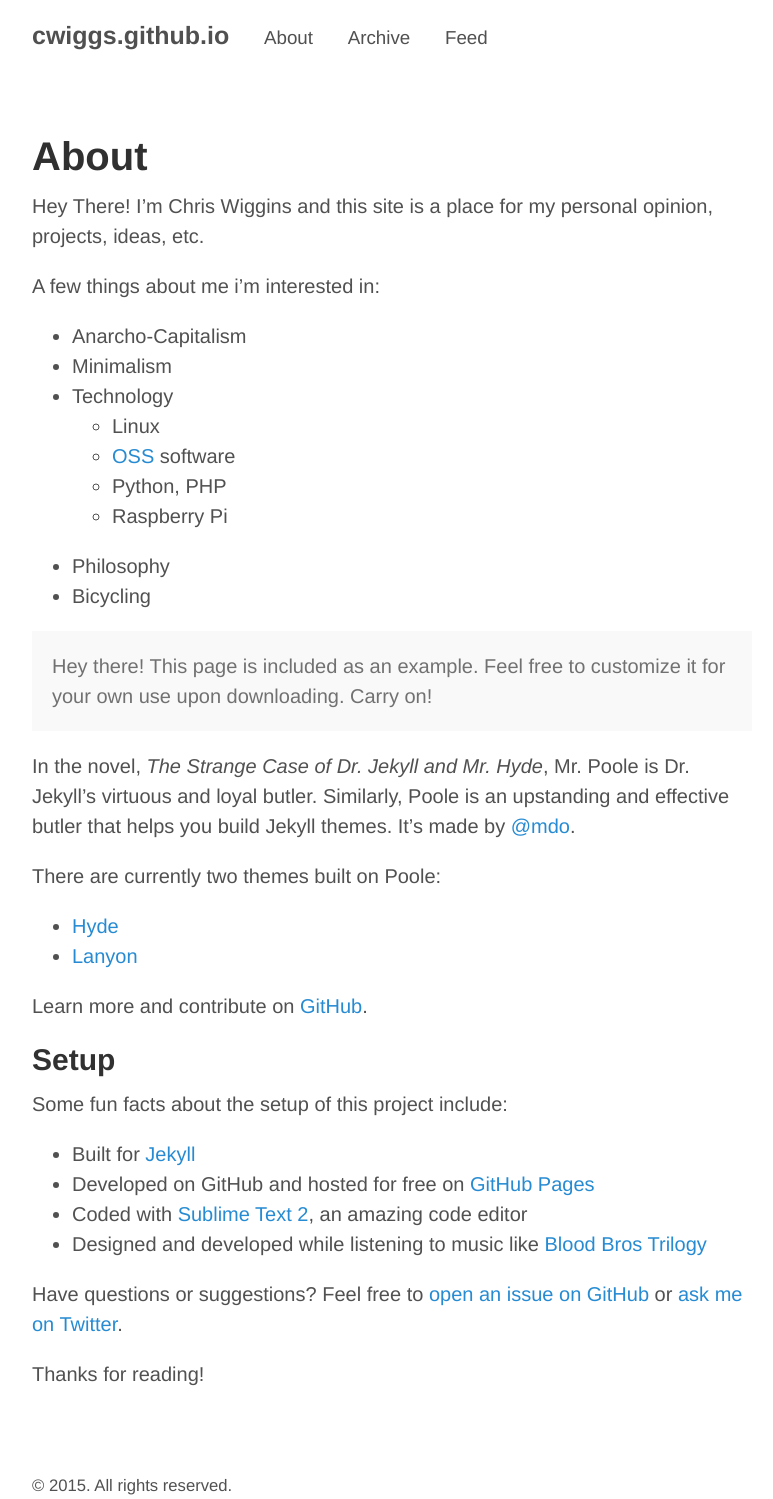
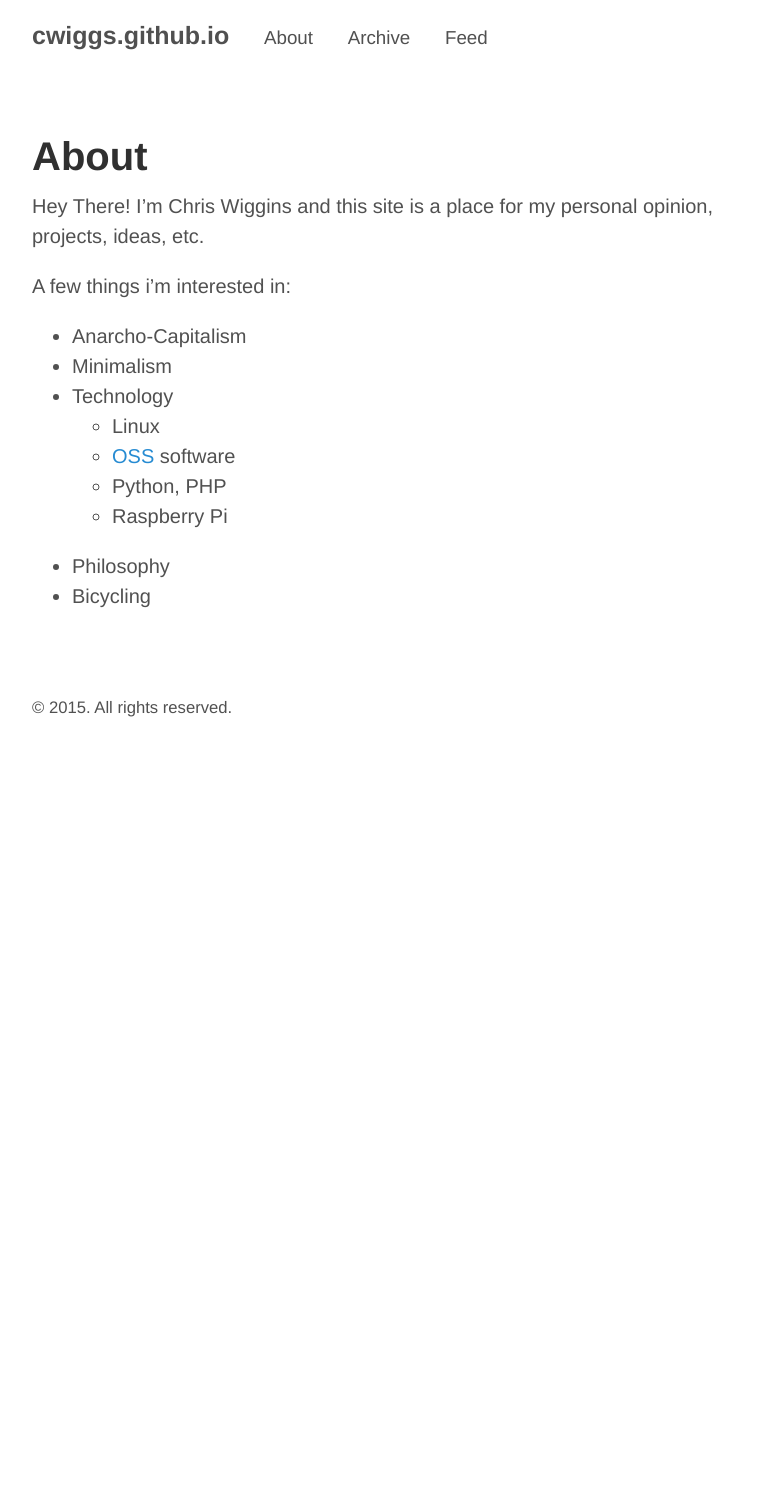
Before and after one commit to cwiggs/cwiggs.github.io, a Jekyll site: the page built from about.md, in a window 1280 px wide. Shown: the whole page, without its empty margins (248-1021 px from the left). Built offline with Jekyll 4.4.1, drawn with Linux system fonts in a browser that asks for light colours; after the commit the page ends 900 px from its top, so only the background shows below that.

Commit message:
more editing of about.md

```diff
--- a/about.md
+++ b/about.md
@@ -5,7 +5,7 @@ title: About
 
 Hey There!  I'm Chris Wiggins and this site is a place for my personal opinion, projects, ideas, etc.
 
-A few things about me i'm interested in:
+A few things i'm interested in:
 
 * Anarcho-Capitalism
 * Minimalism
@@ -16,30 +16,3 @@ A few things about me i'm interested in:
   * Raspberry Pi
 * Philosophy
 * Bicycling
-
-
-<p class="message">
-  Hey there! This page is included as an example. Feel free to customize it for your own use upon downloading. Carry on!
-</p>
-
-In the novel, *The Strange Case of Dr. Jekyll and Mr. Hyde*, Mr. Poole is Dr. Jekyll's virtuous and loyal butler. Similarly, Poole is an upstanding and effective butler that helps you build Jekyll themes. It's made by [@mdo](https://twitter.com/mdo).
-
-There are currently two themes built on Poole:
-
-* [Hyde](http://hyde.getpoole.com)
-* [Lanyon](http://lanyon.getpoole.com)
-
-Learn more and contribute on [GitHub](https://github.com/poole).
-
-## Setup
-
-Some fun facts about the setup of this project include:
-
-* Built for [Jekyll](http://jekyllrb.com)
-* Developed on GitHub and hosted for free on [GitHub Pages](https://pages.github.com)
-* Coded with [Sublime Text 2](http://sublimetext.com), an amazing code editor
-* Designed and developed while listening to music like [Blood Bros Trilogy](https://soundcloud.com/maddecent/sets/blood-bros-series)
-
-Have questions or suggestions? Feel free to [open an issue on GitHub](https://github.com/poole/poole/issues/new) or [ask me on Twitter](https://twitter.com/mdo).
-
-Thanks for reading!
```
